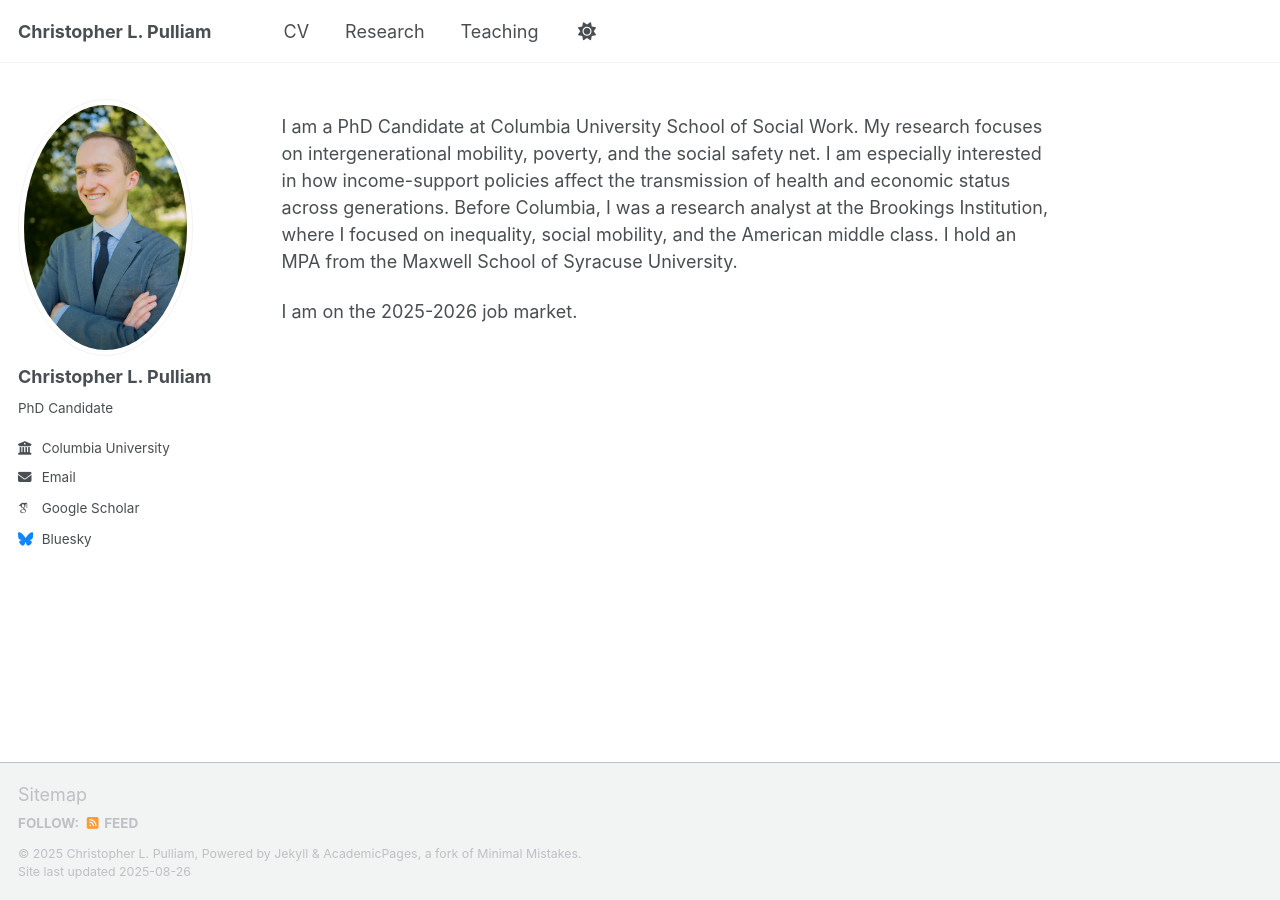
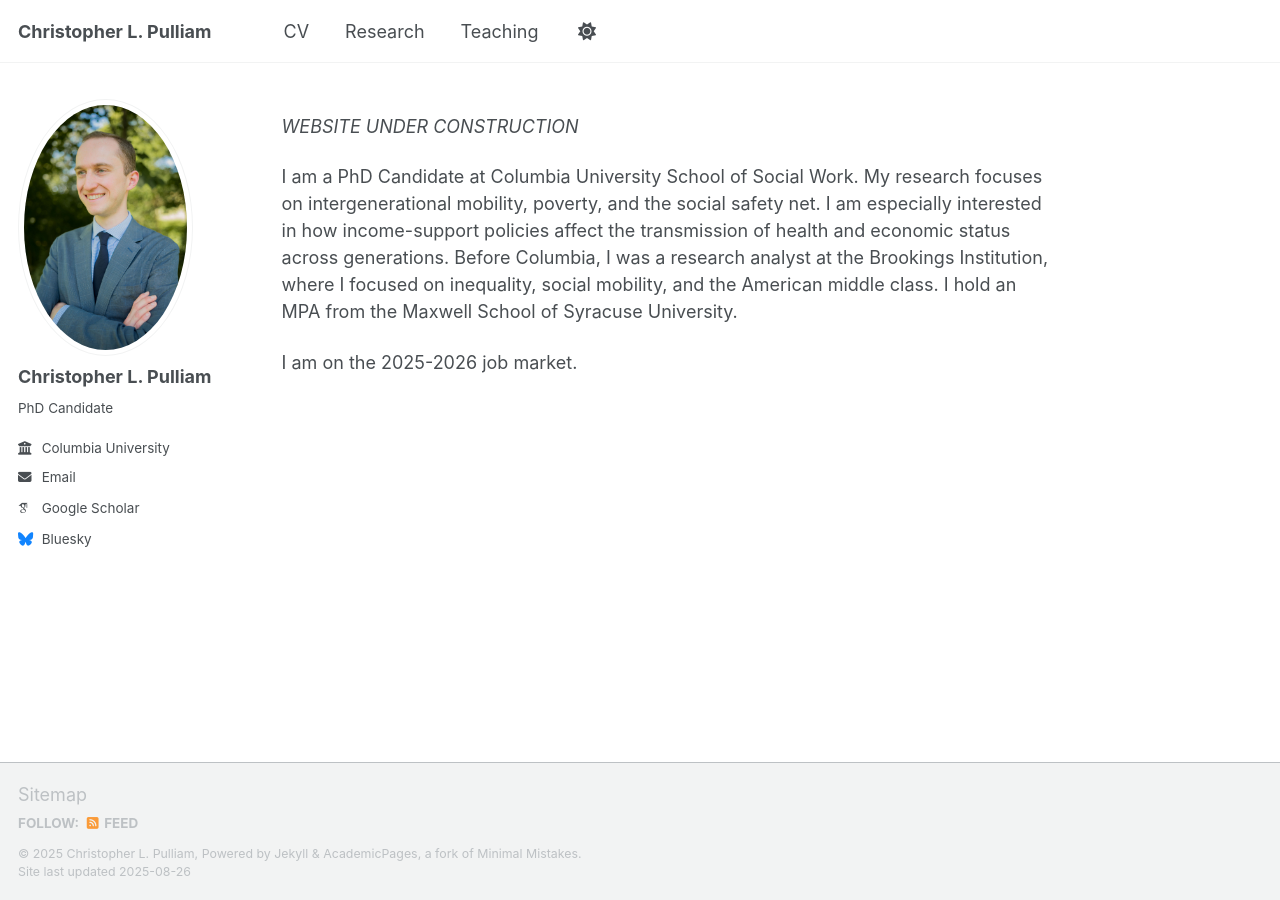
Before and after one commit to christopher-pulliam/christopher-pulliam.github.io, a Jekyll site: the page built from _pages/about.md, in a window 1280 px wide. Built offline with Jekyll 4.4.1, drawn with Linux system fonts in a browser that asks for light colours; some web fonts are replaced; a script that is not in the unit is left out.

Commit message:
Update about.md

```diff
--- a/_pages/about.md
+++ b/_pages/about.md
@@ -6,6 +6,7 @@ redirect_from:
   - /about/
   - /about.html
 ---
+*WEBSITE UNDER CONSTRUCTION*
 
 I am a PhD Candidate at Columbia University School of Social Work. My research focuses on intergenerational mobility, poverty, and the social safety net. I am especially interested in how income-support policies affect the transmission of health and economic status across generations. Before Columbia, I was a research analyst at the Brookings Institution, where I focused on inequality, social mobility, and the American middle class. I hold an MPA from the Maxwell School of Syracuse University.
 
```
